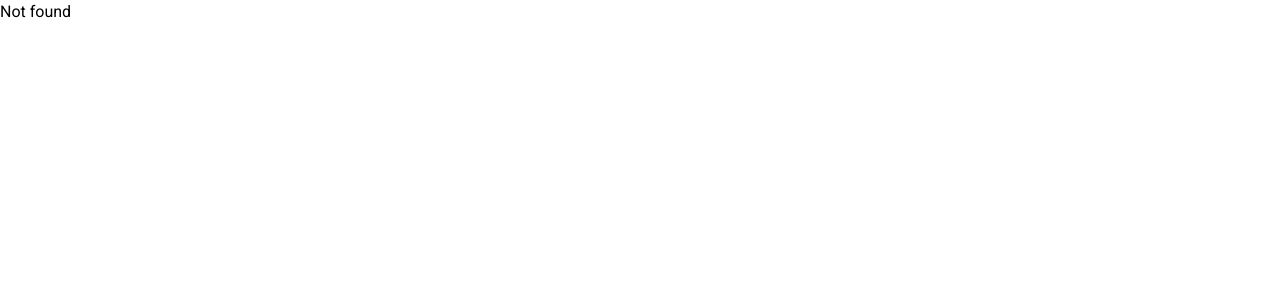
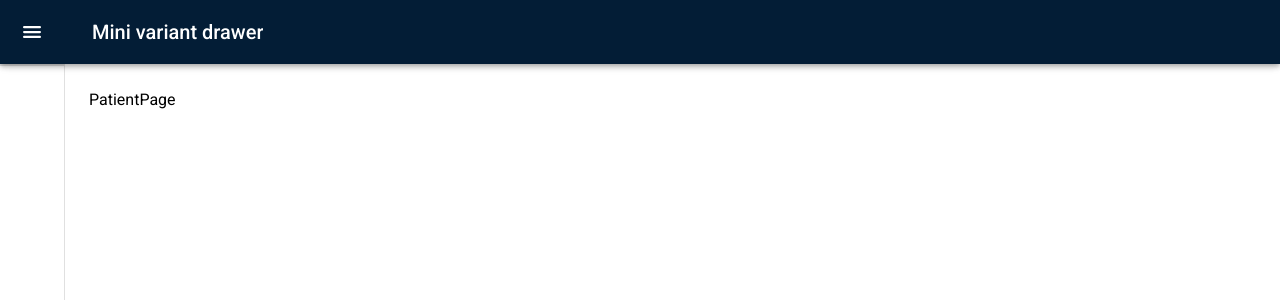
Before and after one commit to mahfuz584/healthcare-frontend, a Next.js app: page /dashboard/patient in a window 1280 px wide. Before the commit this address had no page. Shown: the top 300 px of the page. Built offline with nearby package versions, Linux system fonts and the light colour scheme; what @mui/material-nextjs would draw is missing.

Commit message:
custom dashboard layout created

```diff
--- /dev/null
+++ b/src/app/(withDashboardLayout)/dashboard/admin/page.tsx
@@ -0,0 +1,5 @@
+const AdminPage = () => {
+  return <div>AdminPage</div>;
+};
+
+export default AdminPage;
--- /dev/null
+++ b/src/app/(withDashboardLayout)/dashboard/doctor/page.tsx
@@ -0,0 +1,5 @@
+const DoctorPage = () => {
+  return <div>DoctorPage</div>;
+};
+
+export default DoctorPage;
--- /dev/null
+++ b/src/app/(withDashboardLayout)/dashboard/patient/page.tsx
@@ -0,0 +1,5 @@
+const PatientPage = () => {
+  return <div>PatientPage</div>;
+};
+
+export default PatientPage;
--- /dev/null
+++ b/src/app/(withDashboardLayout)/dashboard/super-admin/page.tsx
@@ -0,0 +1,5 @@
+const SuperAdminPage = () => {
+  return <div>Super admin pagee</div>;
+};
+
+export default SuperAdminPage;
--- /dev/null
+++ b/src/app/(withDashboardLayout)/layout.tsx
@@ -0,0 +1,154 @@
+"use client";
+import MuiAppBar, { AppBarProps as MuiAppBarProps } from '@mui/material/AppBar';
+import Box from '@mui/material/Box';
+import CssBaseline from '@mui/material/CssBaseline';
+import Divider from '@mui/material/Divider';
+import MuiDrawer from '@mui/material/Drawer';
+import IconButton from '@mui/material/IconButton';
+import { CSSObject, styled, Theme, useTheme } from '@mui/material/styles';
+import Toolbar from '@mui/material/Toolbar';
+import Typography from '@mui/material/Typography';
+import * as React from 'react';
+import { FaChevronCircleLeft, FaChevronCircleRight } from 'react-icons/fa';
+import { IoMenu } from 'react-icons/io5';
+
+
+
+const drawerWidth = 240;
+
+const openedMixin = (theme: Theme): CSSObject => ({
+  width: drawerWidth,
+  transition: theme.transitions.create('width', {
+    easing: theme.transitions.easing.sharp,
+    duration: theme.transitions.duration.enteringScreen,
+  }),
+  overflowX: 'hidden',
+});
+
+const closedMixin = (theme: Theme): CSSObject => ({
+  transition: theme.transitions.create('width', {
+    easing: theme.transitions.easing.sharp,
+    duration: theme.transitions.duration.leavingScreen,
+  }),
+  overflowX: 'hidden',
+  width: `calc(${theme.spacing(7)} + 1px)`,
+  [theme.breakpoints.up('sm')]: {
+    width: `calc(${theme.spacing(8)} + 1px)`,
+  },
+});
+
+const DrawerHeader = styled('div')(({ theme }) => ({
+  display: 'flex',
+  alignItems: 'center',
+  justifyContent: 'flex-end',
+  padding: theme.spacing(0, 1),
+  // necessary for content to be below app bar
+  ...theme.mixins.toolbar,
+}));
+
+interface AppBarProps extends MuiAppBarProps {
+  open?: boolean;
+}
+
+const AppBar = styled(MuiAppBar, {
+  shouldForwardProp: (prop) => prop !== 'open',
+})<AppBarProps>(({ theme }) => ({
+  zIndex: theme.zIndex.drawer + 1,
+  transition: theme.transitions.create(['width', 'margin'], {
+    easing: theme.transitions.easing.sharp,
+    duration: theme.transitions.duration.leavingScreen,
+  }),
+  variants: [
+    {
+      props: ({ open }) => open,
+      style: {
+        marginLeft: drawerWidth,
+        width: `calc(100% - ${drawerWidth}px)`,
+        transition: theme.transitions.create(['width', 'margin'], {
+          easing: theme.transitions.easing.sharp,
+          duration: theme.transitions.duration.enteringScreen,
+        }),
+      },
+    },
+  ],
+}));
+
+const Drawer = styled(MuiDrawer, { shouldForwardProp: (prop) => prop !== 'open' })(
+  ({ theme }) => ({
+    width: drawerWidth,
+    flexShrink: 0,
+    whiteSpace: 'nowrap',
+    boxSizing: 'border-box',
+    variants: [
+      {
+        props: ({ open }) => open,
+        style: {
+          ...openedMixin(theme),
+          '& .MuiDrawer-paper': openedMixin(theme),
+        },
+      },
+      {
+        props: ({ open }) => !open,
+        style: {
+          ...closedMixin(theme),
+          '& .MuiDrawer-paper': closedMixin(theme),
+        },
+      },
+    ],
+  }),
+);
+
+export default function MiniDrawer({children}:{children:React.ReactNode}) {
+  const theme = useTheme();
+  const [open, setOpen] = React.useState(false);
+
+  const handleDrawerOpen = () => {
+    setOpen(true);
+  };
+
+  const handleDrawerClose = () => {
+    setOpen(false);
+  };
+
+  return (
+    <Box sx={{ display: 'flex' }}>
+      <CssBaseline />
+      <AppBar position="fixed" open={open}>
+        <Toolbar>
+          <IconButton
+            color="inherit"
+            aria-label="open drawer"
+            onClick={handleDrawerOpen}
+            edge="start"
+            sx={[
+              {
+                marginRight: 5,
+              },
+              open && { display: 'none' },
+            ]}
+          >
+            <IoMenu />
+          </IconButton>
+          <Typography variant="h6" noWrap component="div">
+            Mini variant drawer
+          </Typography>
+        </Toolbar>
+      </AppBar>
+      <Drawer variant="permanent" open={open}>
+        <DrawerHeader>
+          <IconButton onClick={handleDrawerClose}>
+            {theme.direction === 'rtl' ? <FaChevronCircleRight/> : <FaChevronCircleLeft />}
+          </IconButton>
+        </DrawerHeader>
+        <Divider />
+
+        <Divider />
+
+      </Drawer>
+      <Box component="main" sx={{ flexGrow: 1, p: 3 }}>
+        <DrawerHeader />
+        {children}
+      </Box>
+    </Box>
+  );
+}
```
Also changed, not shown: src/app/test/page.tsx (deleted, +0 -29 lines).
